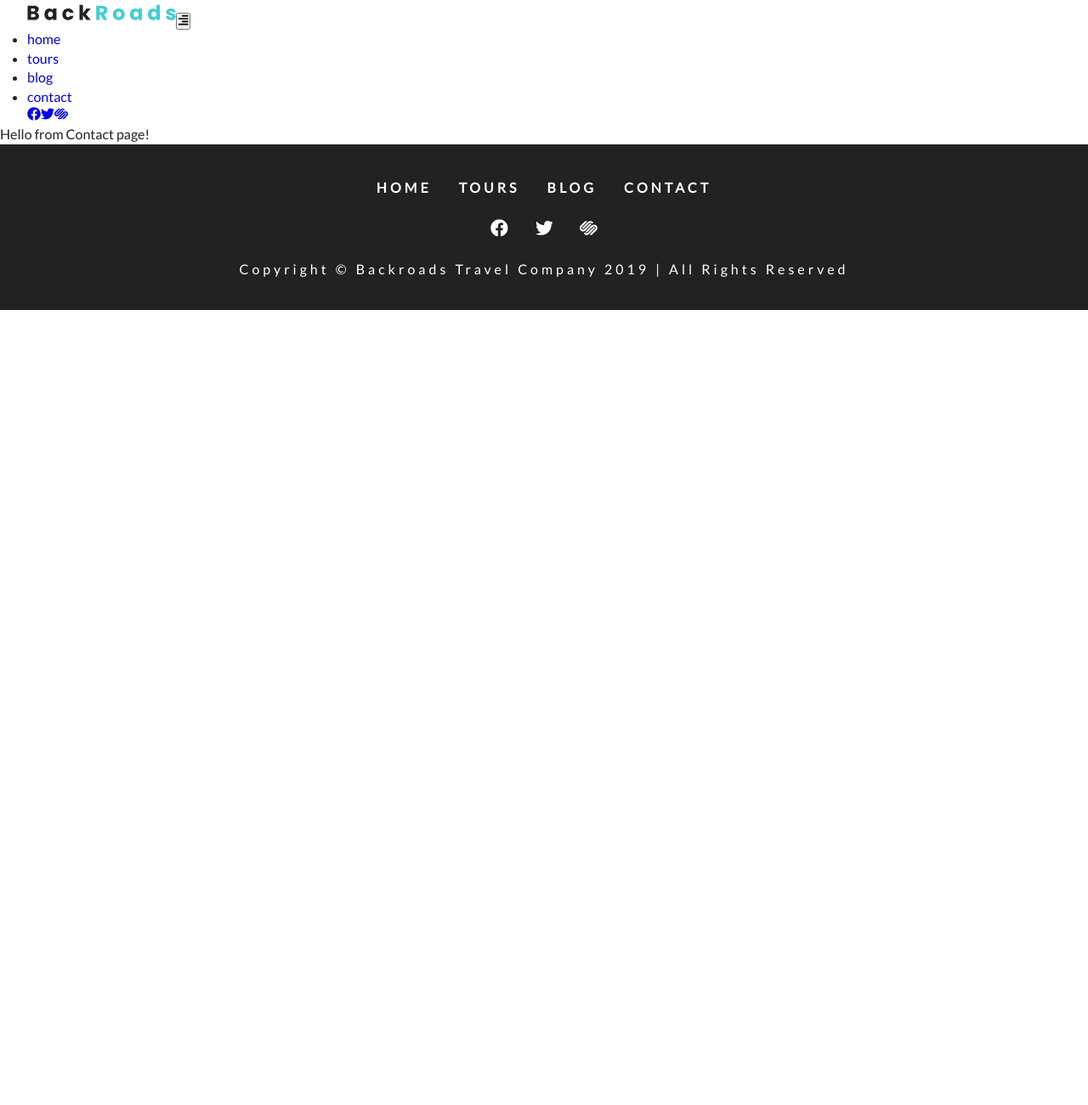
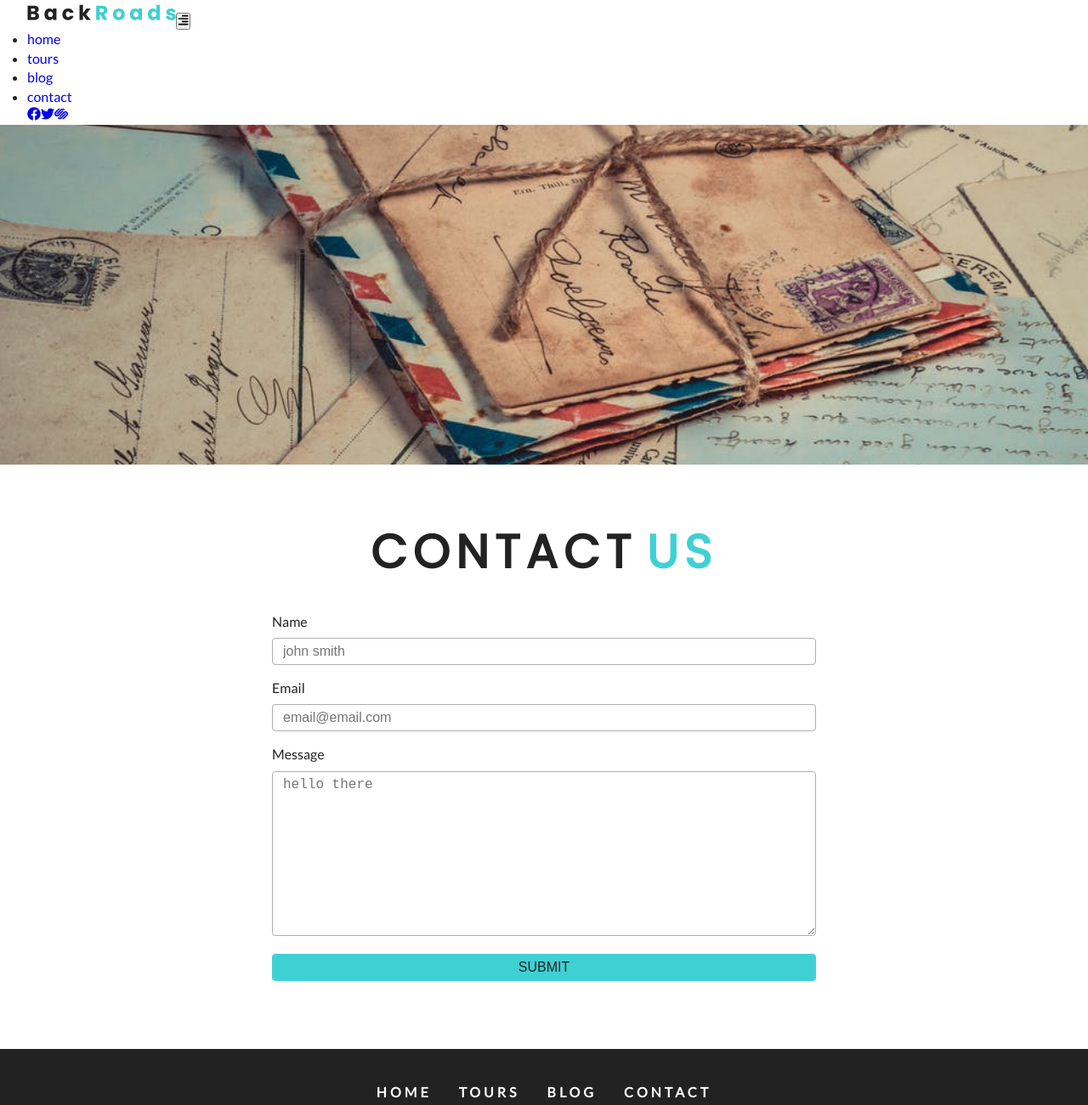
Before and after one commit to HappyMell/Backroads, a Gatsby site: page /contact in a window 1280 px wide. Shown: the top 1301 px of the page at 85% size. Before the commit the page ends 800 px from the top, so only its background shows below. Built offline with nearby package versions, Linux system fonts and the light colour scheme; Gatsby itself is replaced by a stand-in of ours.

Commit message:
added contact page and fluid imgs

```diff
--- a/gatsby-config.js
+++ b/gatsby-config.js
@@ -21,5 +21,6 @@ module.exports = {
     `gatsby-plugin-sharp`,
     `gatsby-plugin-sass`,
     `gatsby-plugin-styled-components`,
+    `gatsby-plugin-transition-link`,
   ],
 }
--- a/package.json
+++ b/package.json
@@ -15,12 +15,15 @@
   "dependencies": {
     "babel-plugin-styled-components": "^1.10.6",
     "gatsby": "^2.15.19",
+    "gatsby-background-image": "^0.8.15",
     "gatsby-image": "^2.2.23",
     "gatsby-plugin-sass": "^2.1.15",
     "gatsby-plugin-sharp": "^2.2.27",
     "gatsby-plugin-styled-components": "^3.1.6",
+    "gatsby-plugin-transition-link": "^1.13.0",
     "gatsby-source-filesystem": "^2.1.28",
     "gatsby-transformer-sharp": "^2.2.19",
+    "gsap": "^2.1.3",
     "node-sass": "^4.12.0",
     "react": "^16.9.0",
     "react-dom": "^16.9.0",
--- /dev/null
+++ b/src/components/Contact/Contact.js
@@ -0,0 +1,55 @@
+import React from "react"
+import Title from "../Title"
+import styles from "../../css/contact.module.css"
+const Contact = () => {
+  return (
+    <section className={styles.contact}>
+      <Title title="contact" subtitle="us" />
+      <div className={styles.center}>
+        <form
+          action="https://formspree.io/mellisamadrid@hotmail.com"
+          method="POST"
+          className={styles.form}
+        >
+          <div>
+            <label htmlFor="name">name</label>
+            <input
+              type="text"
+              name="name"
+              id="name"
+              className={styles.formControl}
+              placeholder="john smith"
+            />
+          </div>
+          <div>
+            <label htmlFor="email">email</label>
+
+            <input
+              type="email"
+              name="email"
+              id="email"
+              className={styles.formControl}
+              placeholder="email@email.com"
+            />
+          </div>
+          <div>
+            <label htmlFor="message">message</label>
+
+            <textarea
+              name="message"
+              id="message"
+              rows="10"
+              className={styles.formControl}
+              placeholder="hello there"
+            />
+          </div>
+          <div>
+            <input type="submit" value="submit" className={styles.submit} />
+          </div>
+        </form>
+      </div>
+    </section>
+  )
+}
+
+export default Contact
--- a/src/components/Footer.js
+++ b/src/components/Footer.js
@@ -2,16 +2,16 @@ import React from "react"
 import styles from "../css/footer.module.css"
 import links from "../constants/links"
 import socialIcons from "../constants/social-icons"
-import { Link } from "gatsby"
+import AniLink from "gatsby-plugin-transition-link/AniLink"
 const Footer = () => {
   return (
     <footer className={styles.footer}>
       <div className={styles.links}>
         {links.map((item, index) => {
           return (
-            <Link key={index} to={item.path}>
+            <AniLink fade key={index} to={item.path}>
               {item.text}
-            </Link>
+            </AniLink>
           )
         })}
         <div className={styles.icons}>
--- a/src/components/Home/About.js
+++ b/src/components/Home/About.js
@@ -8,7 +8,7 @@ const getAbout = graphql`
     aboutImage: file(relativePath: { eq: "defaultBcg.jpeg" }) {
       childImageSharp {
         fluid(maxWidth: 600) {
-          ...
+          ...GatsbyImageSharpFluid_tracedSVG
         }
       }
     }
--- a/src/components/Navbar.js
+++ b/src/components/Navbar.js
@@ -1,5 +1,5 @@
 import React, { useState } from "react"
-import { Link } from "gatsby"
+import AniLink from "gatsby-plugin-transition-link/AniLink"
 import styles from "../css/navbar.module.css"
 import { FaAlignRight } from "react-icons/fa"
 import links from "../constants/links"
@@ -31,7 +31,9 @@ const Navbar = () => {
           {links.map((item, index) => {
             return (
               <li key={index}>
-                <Link to={item.path}>{item.text}</Link>
+                <AniLink fade to={item.path}>
+                  {item.text}
+                </AniLink>
               </li>
             )
           })}
--- /dev/null
+++ b/src/components/StyledHero.js
@@ -0,0 +1,27 @@
+import React from "react"
+import styled from "styled-components"
+import BackgroundImage from "gatsby-background-image"
+
+const StyledHero = ({ img, className, children, home }) => {
+  return (
+    <BackgroundImage className={className} fluid={img} home={home}>
+      {children}
+    </BackgroundImage>
+  )
+}
+
+export default styled(StyledHero)`
+  min-height: ${props => (props.home ? "calc(100vh - 62px)" : "50vh")};
+
+  background: ${props =>
+    props.home
+      ? " linear-gradient(rgba(63, 208, 212, 0.7), rgba(0, 0, 0, 0.7))"
+      : "none"};
+
+  background-position: center;
+  background-size: cover;
+  opacity: 1 !important;
+  display: flex;
+  justify-content: center;
+  align-items: center;
+`
--- a/src/pages/404.js
+++ b/src/pages/404.js
@@ -1,7 +1,7 @@
 import React from "react"
 import Layout from "../components/Layout"
 import styles from "../css/error.module.css"
-import { Link } from "gatsby"
+import AniLink from "gatsby-plugin-transition-link/AniLink"
 import Banner from "../components/Banner"
 
 export default function Error() {
@@ -9,9 +9,9 @@ export default function Error() {
     <Layout>
       <header className={styles.error}>
         <Banner title="Oops, it's a dead end">
-          <Link to="/" className="btn-white">
+          <AniLink fade to="/" className="btn-white">
             Back to Home page
-          </Link>
+          </AniLink>
         </Banner>
       </header>
     </Layout>
--- a/src/pages/contact.js
+++ b/src/pages/contact.js
@@ -1,7 +1,27 @@
 import React from "react"
 import Layout from "../components/Layout"
-const contact = () => {
-  return <Layout>Hello from Contact page!</Layout>
+import StyledHero from "../components/StyledHero"
+import { graphql } from "gatsby"
+import Contact from "../components/Contact/Contact"
+const contact = ({ data }) => {
+  return (
+    <Layout>
+      <StyledHero img={data.contactBcg.childImageSharp.fluid} />
+      <Contact />
+    </Layout>
+  )
 }
 
+export const query = graphql`
+  query {
+    contactBcg: file(relativePath: { eq: "connectBcg.jpeg" }) {
+      childImageSharp {
+        fluid(quality: 90, maxWidth: 4160) {
+          ...GatsbyImageSharpFluid_withWebp
+        }
+      }
+    }
+  }
+`
+
 export default contact
```
Also changed, not shown: src/pages/blog.js (+16 -3 lines), src/pages/index.js (+21 -7 lines), src/pages/tours.js (+19 -1 lines), 1 other file.
